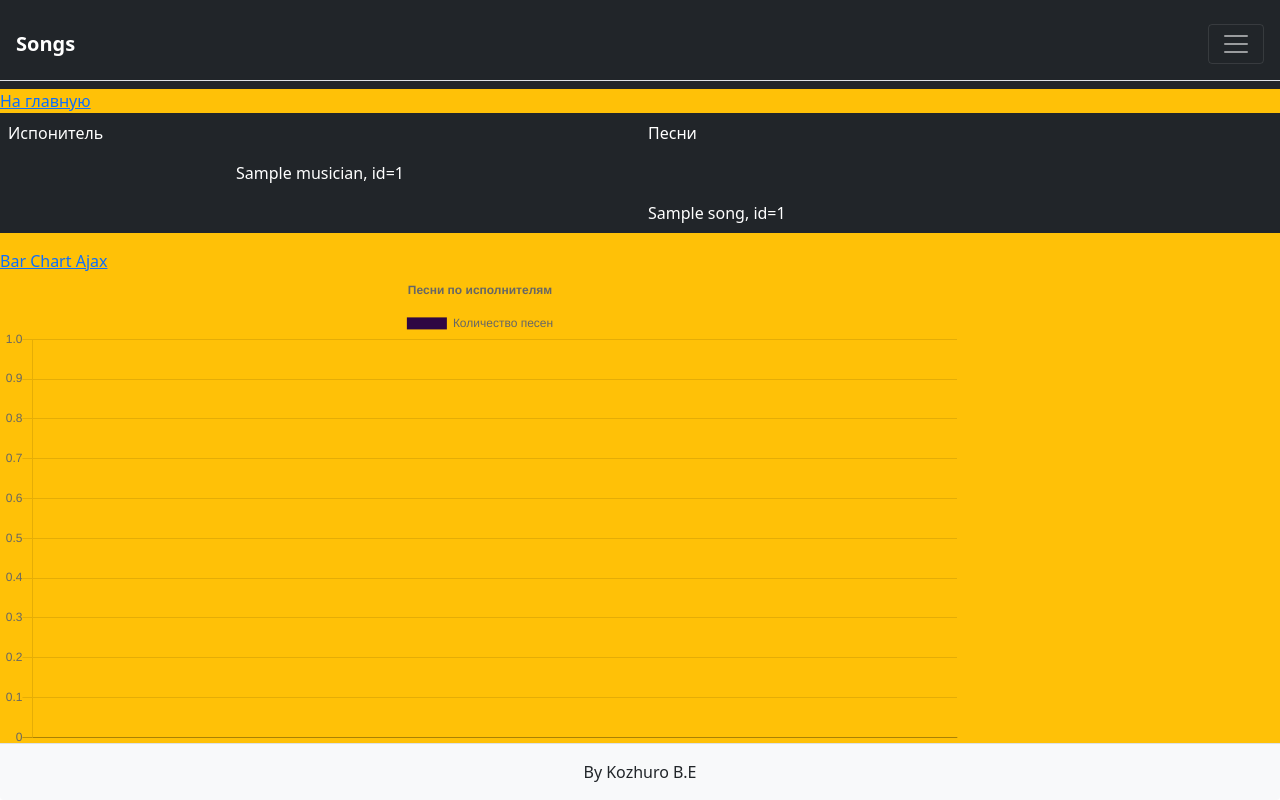
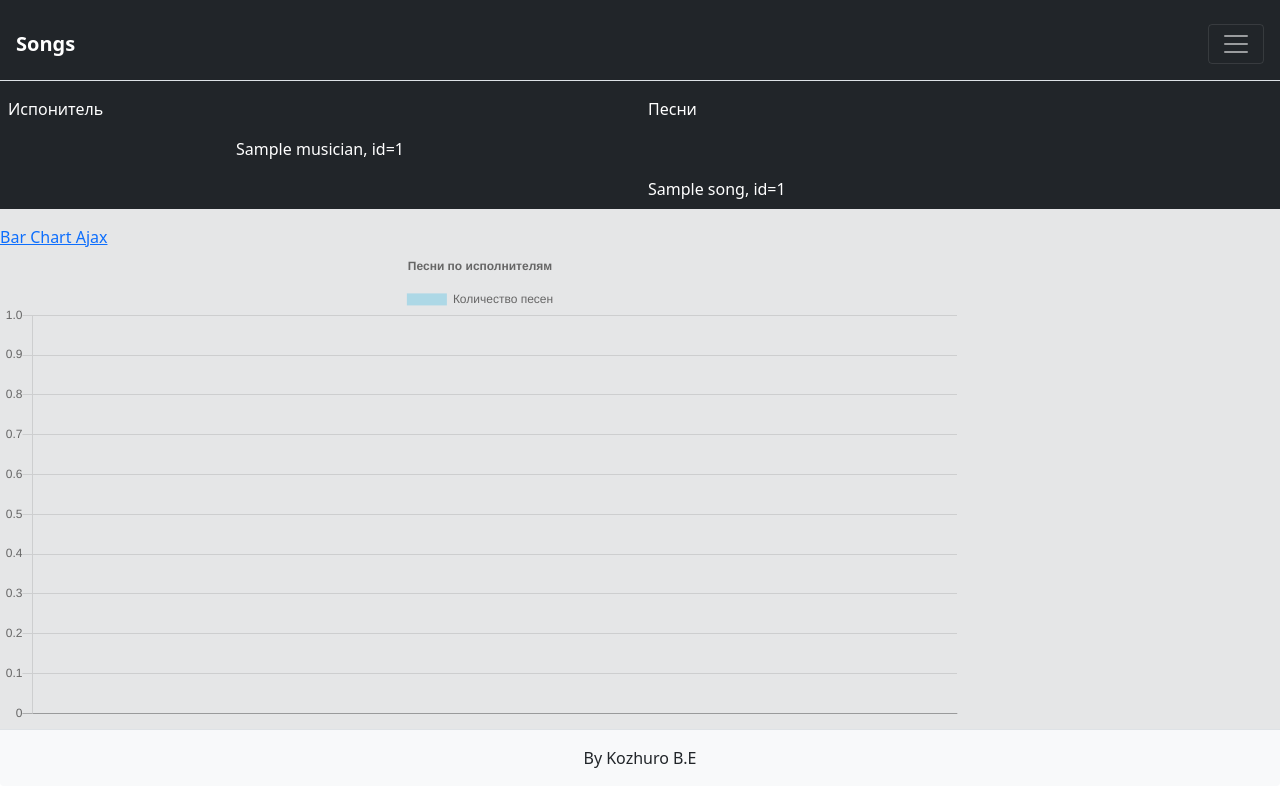
Before and after one commit to BorisKoz/RiP_DZ, a Django app: template templates/musicians/report.html in a window 1280 px wide. Run offline with Django 3.2, Linux system fonts and the light colour scheme; the template is opened without the code that fills it: most values are stand-ins (such as "Sample title", 1, 10 or a date in 2020); some libraries are stand-ins or nearby versions.

Commit message:
color changes

```diff
--- a/templates/musicians/Musician_list.html
+++ b/templates/musicians/Musician_list.html
@@ -31,6 +31,9 @@
                 <div class="collapse navbar-collapse" id="navbarSupportedContent">
                     <ul class="navbar-nav mr-auto mb-2 mb-lg-0">
                         <li class="nav-item">
+                            <a class="nav-link active" aria-current="page" href="{%url 'master'%}">на главную</a>
+                        </li>
+                        <li class="nav-item">
                             <a class="nav-link active" aria-current="page" href="{%url 'report'%}">отчет</a>
                         </li>
                     </ul>
--- a/templates/musicians/report.html
+++ b/templates/musicians/report.html
@@ -21,7 +21,7 @@
 	</style>
 </head>
 <body>
-<main class="bg-warning">
+<main style="background-color: #e5e6e7">
 	<nav class="navbar navbar-dark bg-dark">
 		<div class="container-fluid modal-header">
 			<a class="navbar-brand" ><b>Songs</b></a>
@@ -37,7 +37,6 @@
 			</div>
 		</div>
 	</nav>
-    <a href="{%url 'master'%}">На главную</a>
     <!--<table>
         {% for musician in rep %}
             <tr>
@@ -50,7 +49,6 @@
         <b>{{ rep.Musician_name }}</b>
     {% endfor %}
     -->
-
     <table class="table table-dark table-borderless" id="VC-table">
         {% for musician in musicians %}
             <tbody>
@@ -94,7 +92,7 @@
                         labels: data.labels,
                         datasets: [{
                             label: 'Количество песен',
-                            backgroundColor: '#2f0743',
+                            backgroundColor: "#add8e6",
                             data: data.data
                         }]
                     },
```
Lines whose indentation alone changed are shown as unchanged.
